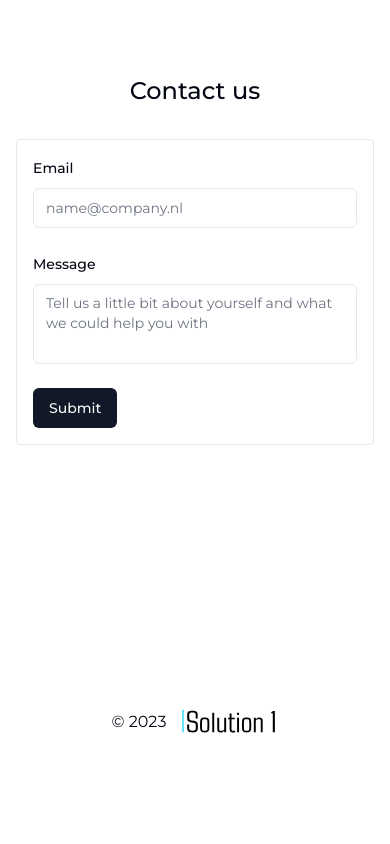
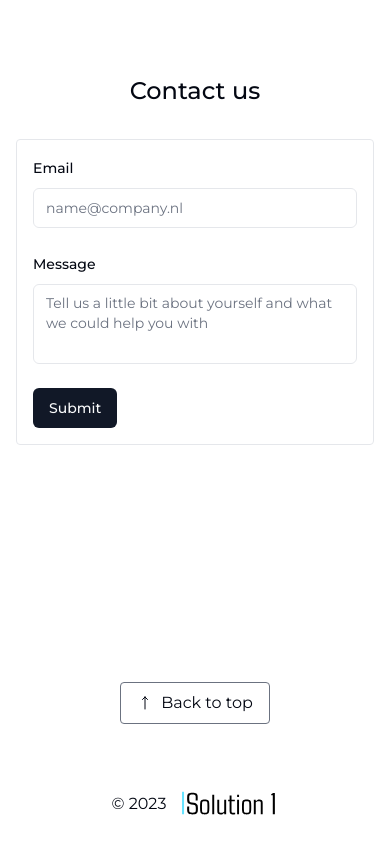
Before and after one commit to Robspin/next-solution1, a Next.js app: page / in a window 390 px wide. Shown: the part 4050-4894 px from the top of the page. Before the commit the page ends 4812 px from the top, so only its background shows below. Built offline with nearby package versions, Linux system fonts and the light colour scheme.

Commit message:
polished

```diff
--- a/app/about/page.tsx
+++ b/app/about/page.tsx
@@ -21,7 +21,7 @@ const Profile = ({ children, name, titles }: { children: ReactNode, name: string
                     {name}
                 </h3>
                 {titles.map((title, i) => (
-                    <h4 className="text-lg md:text-2xl mt-1 ml-8 text-gray-500 italic" key={i}>
+                    <h4 className="text-base mt-1 ml-8 text-gray-500 italic" key={i}>
                         {title}
                     </h4>
                 ))}
@@ -57,7 +57,8 @@ export default function About() {
                     <Profile name="Robin Steeman" titles={['Frontend Developer', 'UX/UI Designer']}>
                         <p>
                             Meet Robin, an car mechanic turned frontend developer. His calm personality is polar opposite of
-                            Joeri and he can be a voice of reason. A bit of a javascript fanboy and likes to dabble in 3d and animations.
+                            Joeri. Quite the javascript fanboy, he likes play around with 3d libraries. Robin will take the time
+                            to think of the best UI/UX solution and then make it an reality.
                         </p>
                     </Profile>
                 </div>
--- a/app/page.tsx
+++ b/app/page.tsx
@@ -3,6 +3,7 @@ import Description from "@/components/sections/description"
 import Questions from "@/components/sections/questions"
 import Contact from "@/components/sections/contact"
 import PageContainer from "@/components/layout/page-container"
+import BackToTopButton from "@/components/back-to-top-button";
 
 export default function Home() {
   return (
@@ -13,6 +14,7 @@ export default function Home() {
         <div className="w-full h-[30vh]" />
         <Questions />
         <Contact />
+        <BackToTopButton />
     </PageContainer>
   )
 }
--- /dev/null
+++ b/components/back-to-top-button.tsx
@@ -0,0 +1,42 @@
+"use client"
+import { motion } from "framer-motion"
+
+const UpArrow = ({ ...props }) => (
+    <svg xmlns="http://www.w3.org/2000/svg" fill="none" viewBox="0 0 24 24" strokeWidth={1.5} stroke="currentColor" {...props}>
+        <path strokeLinecap="round" strokeLinejoin="round" d="M8.25 6.75L12 3m0 0l3.75 3.75M12 3v18" />
+    </svg>
+)
+
+const variants = {
+    rest: {
+        y: 0,
+        transition: {
+            duration: 0.2,
+            type: "tween",
+            ease: "easeInOut"
+        }
+    },
+    hover: {
+        y: -2,
+        transition: {
+            duration: 0.2,
+            type: "tween",
+            ease: "easeInOut"
+        }
+    }
+}
+
+export default function BackToTopButton() {
+    const scrollToTop = () => window.scrollTo({ top: 0, behavior: "smooth" })
+
+    return (
+        <div className="w-full flex justify-center mb-10">
+            <motion.button initial="rest" whileHover="hover" animate="rest" onClick={scrollToTop} className=" rounded border border-gray-500 flex justify-center items-center px-4 py-2">
+                <motion.div variants={variants}>
+                    <UpArrow className="mr-2 w-4 h-4" />
+                </motion.div>
+                Back to top
+            </motion.button>
+        </div>
+    )
+}
--- /dev/null
+++ b/components/layout/link-button.tsx
@@ -0,0 +1,36 @@
+"use client"
+import Link from "next/link"
+import { motion } from "framer-motion"
+
+type Props = {
+    route: string
+}
+
+const variants = {
+    rest: {
+        width: 0,
+        transition: {
+            duration: 0.4,
+            type: "tween",
+            ease: "easeOut"
+        }
+    },
+    hover: {
+        width: '100%',
+        transition: {
+            duration: 0.4,
+            type: "tween",
+            ease: "easeOut"
+        }
+    }
+}
+export default function LinkButton({ route }: Props) {
+    return (
+        <motion.li initial="rest" whileHover="hover" animate="rest">
+            <Link href={`/${route.toLowerCase()}`}>{route}</Link>
+            <motion.div className="border-b-2 border-tint"
+                variants={variants}
+            />
+        </motion.li>
+    )
+}
--- a/components/layout/navbar.tsx
+++ b/components/layout/navbar.tsx
@@ -1,6 +1,7 @@
 import ThemeSwitch from "@/components/theme-switch";
 import Link from "next/link";
 import MobileMenu from "@/components/layout/mobile-menu";
+import LinkButton from "@/components/layout/link-button";
 
 const S1 = ({ ...props }) => (
     <svg {...props} width="12" height="18" viewBox="0 0 12 18" fill="none" xmlns="http://www.w3.org/2000/svg">
@@ -16,9 +17,9 @@ export default function Navbar() {
                     <S1 className="h-10 w-10 fill-black dark:fill-white" />
                 </Link>
                 <ul className={`hidden md:flex gap-8`}>
-                    <li><Link href="/services">Services</Link></li>
-                    <li><Link href="/about">About</Link></li>
-                    <li><Link href="/contact">Contact</Link></li>
+                    <LinkButton route="Services" />
+                    <LinkButton route="About" />
+                    <LinkButton route="Contact" />
                     <li><ThemeSwitch /></li>
                 </ul>
                 <MobileMenu />
```
